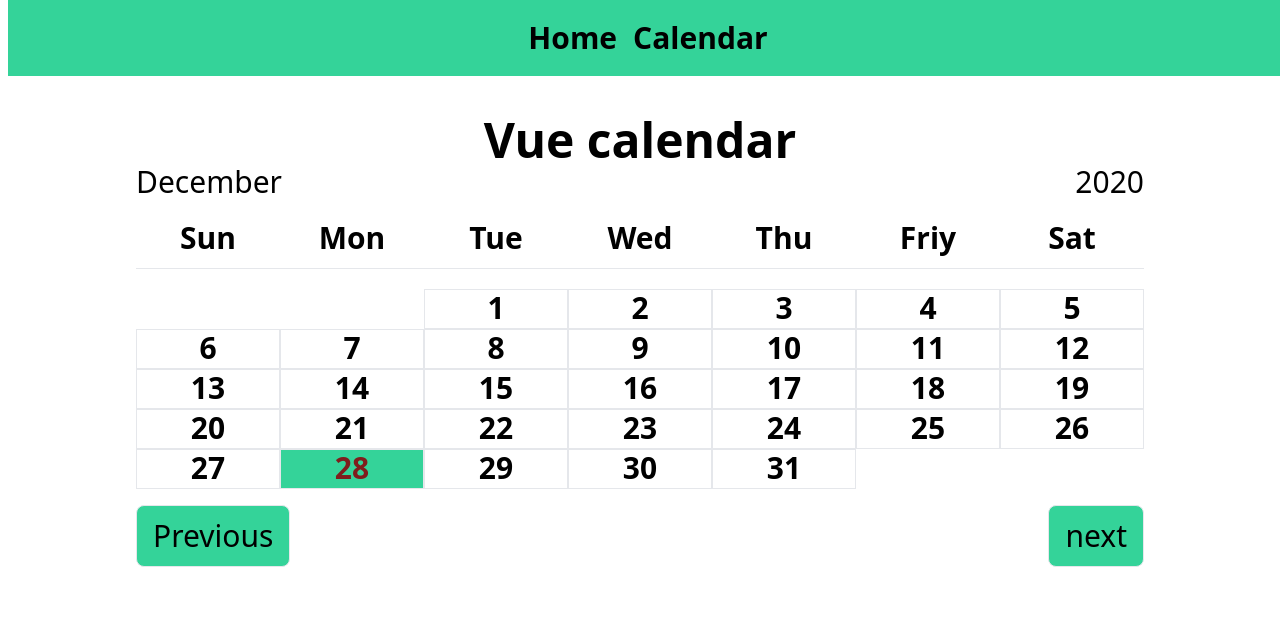
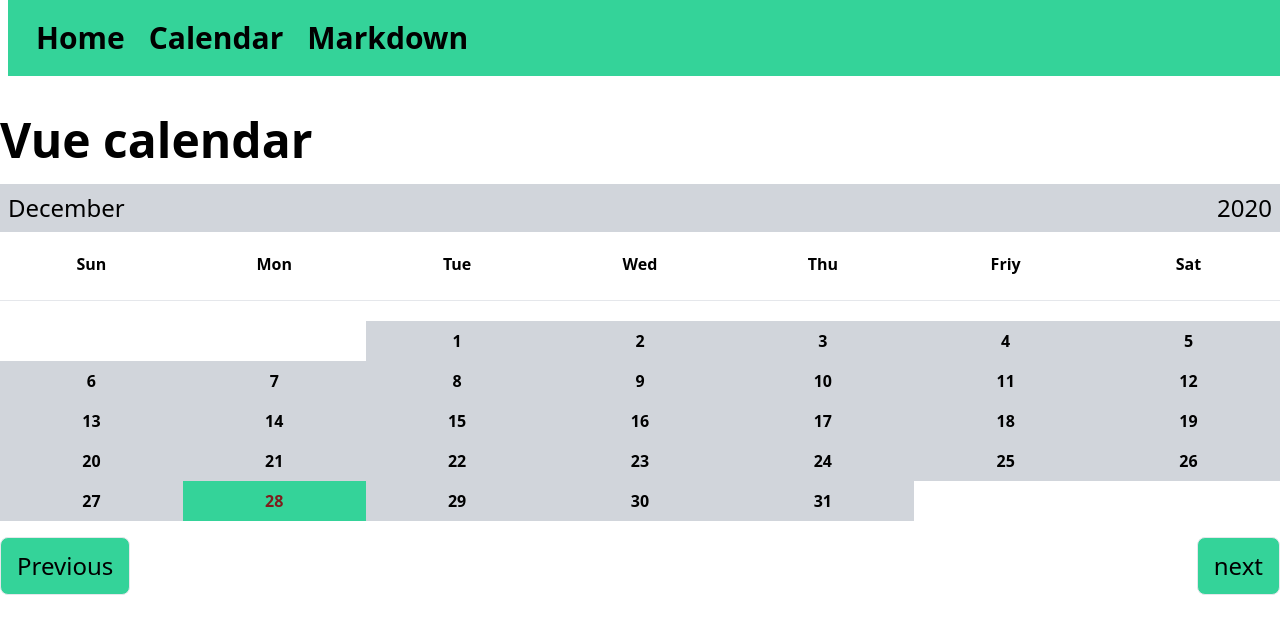
Before and after one commit to Samk13/vue3-10-apps, a Vue app: page /calendar in a window 1280 px wide. Shown: the top 634 px of the page. Built offline with nearby package versions, Linux system fonts and the light colour scheme.

Commit message:
fix styles add  markdown

```diff
--- a/src/App.vue
+++ b/src/App.vue
@@ -1,5 +1,5 @@
 <template>
-  <div class="container text-center text-3xl flex flex-col">
+  <div class="container m-auto">
     <AppHeader class="mb-10" />
     <router-view></router-view>
   </div>
--- a/src/components/AppHeader.vue
+++ b/src/components/AppHeader.vue
@@ -1,10 +1,25 @@
 <template>
   <nav class="bg-green-400 space-x-2 font-bold ml-2 p-5 text-3xl">
-    <router-link class="p-2" to="/">Home</router-link>
-    <router-link to="/calendar">Calendar</router-link>
+    <router-link
+      v-for="route in list"
+      :key="route.title"
+      class="p-2"
+      :to="route.to"
+      >{{ route.title }}</router-link
+    >
   </nav>
 </template>
 
 <script>
-export default {};
+export default {
+  data() {
+    return {
+      list: [
+        { title: "Home", to: "/" },
+        { title: "Calendar", to: "/calendar" },
+        { title: "Markdown", to: "/markdown" },
+      ],
+    };
+  },
+};
 </script>
--- a/src/pages/Calendar.vue
+++ b/src/pages/Calendar.vue
@@ -3,39 +3,44 @@
     <h1 class="text-5xl font-black">
       Vue calendar
     </h1>
-    <div class="flex justify-between">
-      <h2>{{ currentMonthName }}</h2>
-      <h2>{{ currentYear }}</h2>
+    <div class="flex justify-between mt-5 bg-gray-300 p-2">
+      <h2 class="text-2xl font-medium">{{ currentMonthName }}</h2>
+      <h2 class="text-2xl font-medium">{{ currentYear }}</h2>
     </div>
     <section class="flex  font-bold mt-5">
-      <p class="w-36 h-10 text-center" v-for="day in days" :key="day">
+      <p class="w-1/7  h-10 text-center " v-for="day in days" :key="day">
         {{ day }}
       </p>
     </section>
     <hr class="mt-2" />
     <section class="flex flex-wrap font-bold mt-5">
-      <p
+      <div
         class="w-1/7 h-10 text-center"
         v-for="num in startDay()"
         :key="num"
-      ></p>
+      ></div>
       <div
-        class="w-1/7 h-10 text-center border"
+        class="w-1/7 h-10 text-center bg-gray-300"
         v-for="num in daysInMonth()"
         :key="num"
         :class="currentDateClass(num)"
       >
-        {{ num }}
+        <p class="mt-2">
+          {{ num }}
+        </p>
       </div>
     </section>
     <section class="flex justify-between mt-4">
       <button
         @click="previous"
-        class="px-4 py-3 border rounded-lg bg-green-400"
+        class="text-2xl font-medium px-4 py-3 border rounded-lg bg-green-400"
       >
         Previous
       </button>
-      <button @click="next" class="px-4 py-3 border rounded-lg bg-green-400">
+      <button
+        @click="next"
+        class="text-2xl font-medium px-4 py-3 border rounded-lg bg-green-400"
+      >
         next
       </button>
     </section>
--- /dev/null
+++ b/src/pages/Markdown.vue
@@ -0,0 +1,13 @@
+<template>
+  <div class="container">
+    <h2 class="text-4xl font-black mb-3">Markdown</h2>
+    <section class="flex w-full bg-gray-800 text-white">
+      <article class="w-1/2 border-r">left</article>
+      <article class="w-1/2 border-l bg-gray-700">right</article>
+    </section>
+  </div>
+</template>
+
+<script>
+export default {};
+</script>
--- a/src/router.js
+++ b/src/router.js
@@ -4,6 +4,7 @@
 const routes = [
   { path: "/", component: Home, alias: "/home" },
   { path: "/calendar", component: () => import("./pages/Calendar.vue") },
+  { path: "/Markdown", component: () => import("./pages/Markdown.vue") },
 ];
 
 const Router = createRouter({
```
